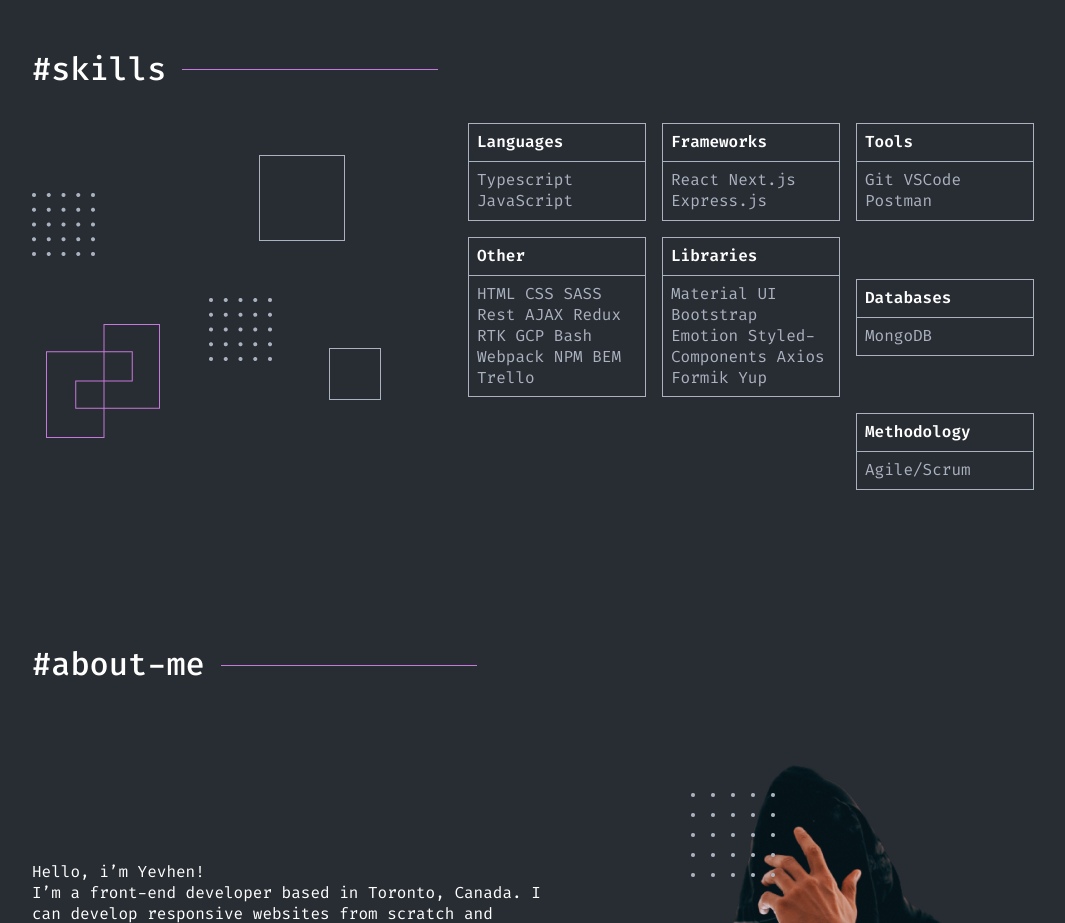
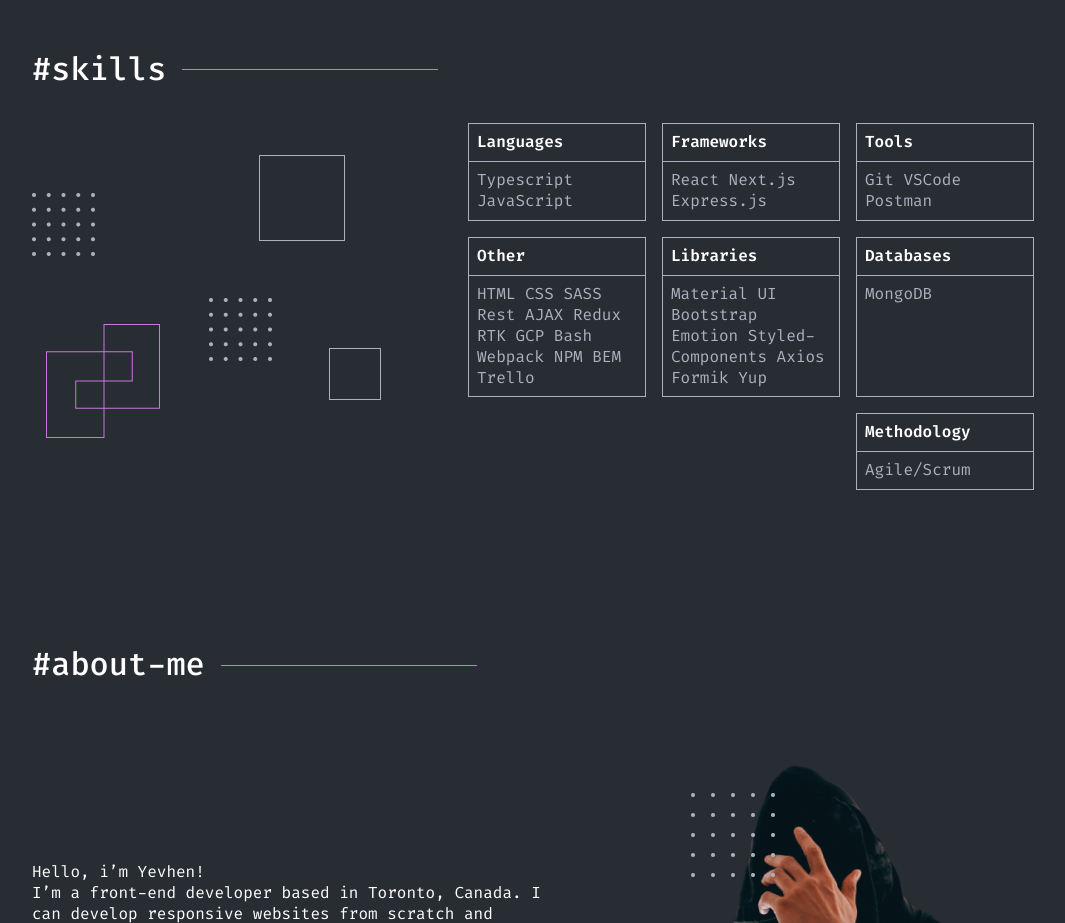
Before and after one commit to Yevhen999/portfolio, a Next.js app: page / in a window 1280 px wide. Shown: the part 1440-2363 px from the top of the page, without its empty margins (107-1172 px from the left). Built offline with nearby package versions, Linux system fonts and the light colour scheme.

Commit message:
edit styles

```diff
--- a/components/Skills/Skills.module.css
+++ b/components/Skills/Skills.module.css
@@ -40,8 +40,9 @@
   @media screen and (min-width: 768px) {
     margin-left: 59px;
     display: flex;
-    align-items: center;
+    /* align-items: center; */
     justify-content: flex-end;
+    align-items: stretch;
   }
 }
 
```
